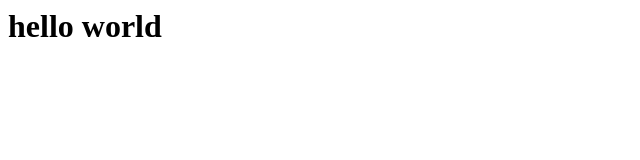
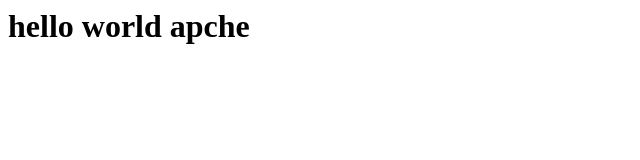
Before and after one commit to veenavamp/testproject, a plain HTML site: page index.html in a window 1280 px wide. Shown: the whole page, without its empty margins (0-640 px from the left). Drawn offline with Linux system fonts and the light colour scheme.

Commit message:
Update index.html

```diff
--- a/index.html
+++ b/index.html
@@ -1 +1 @@
-<h1> hello world </h1>
+<h1> hello world apche </h1>
```
